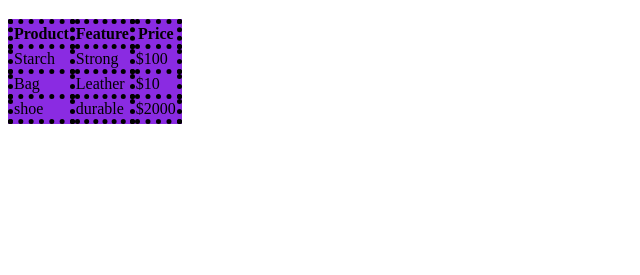
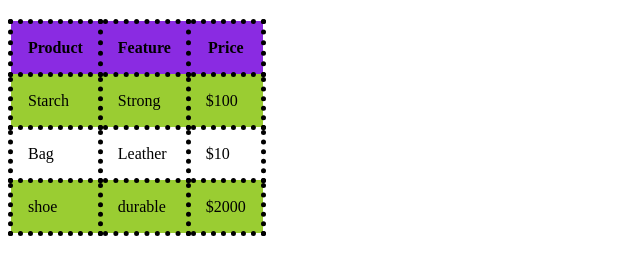
Before and after one commit to Babyanna2727/ASSIGNMENT-3, a plain HTML site: page index.html in a window 1280 px wide. Shown: the part 61-336 px from the top of the page, without its empty margins (0-640 px from the left). Drawn offline with Linux system fonts and the light colour scheme.

Commit message:
ASSIGHNMENT 3

```diff
--- a/index.html
+++ b/index.html
@@ -4,18 +4,18 @@
     <meta charset="UTF-8">
     <meta name="viewport" content="width=device-width, initial-scale=1.0">
 <style>
-    table,
-    th,
-    td
-    {
-    background-color: blueviolet;
-
+    table,th,td{
         border: 5px dotted black;
-border-width: 5px;
         border-collapse: collapse;
     }
+    th{
+        background-color: blueviolet;
+    }
     tr:nth-child(even){
-        background-color: yellow;
+        background-color: yellowgreen;
+    }
+    th,td{
+        padding: 15px;
     }
 
 </style>
```
